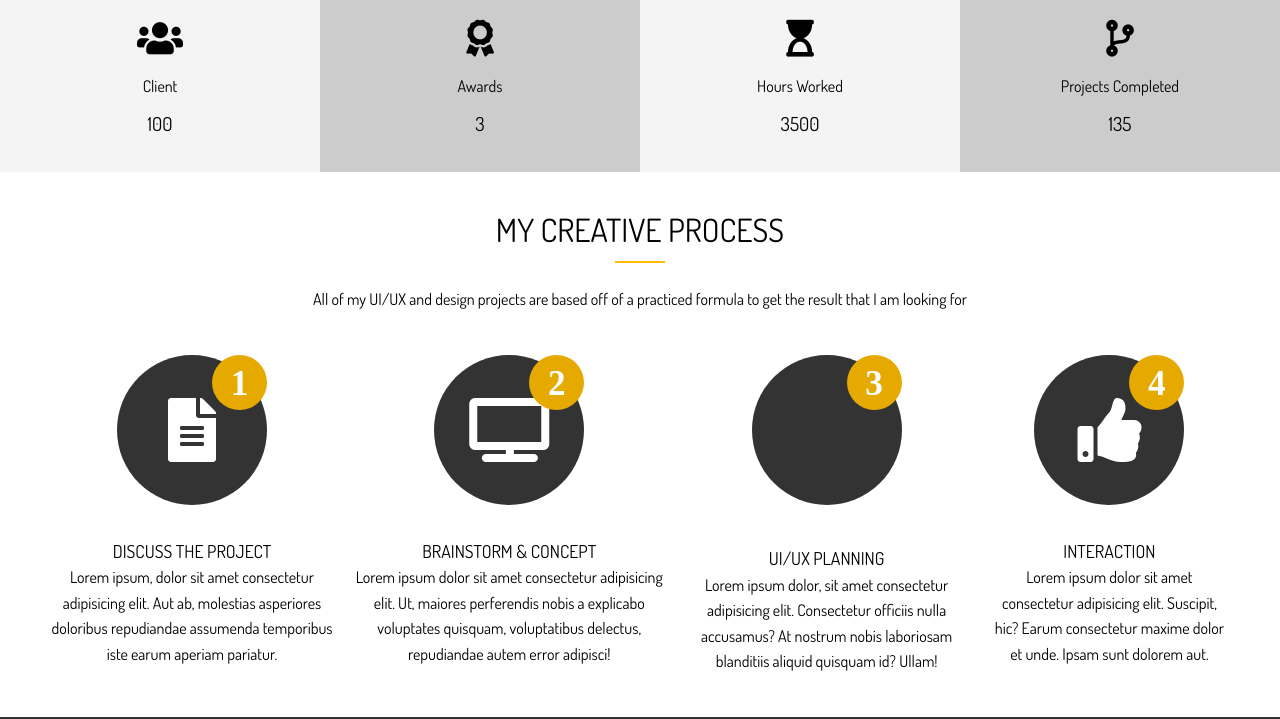
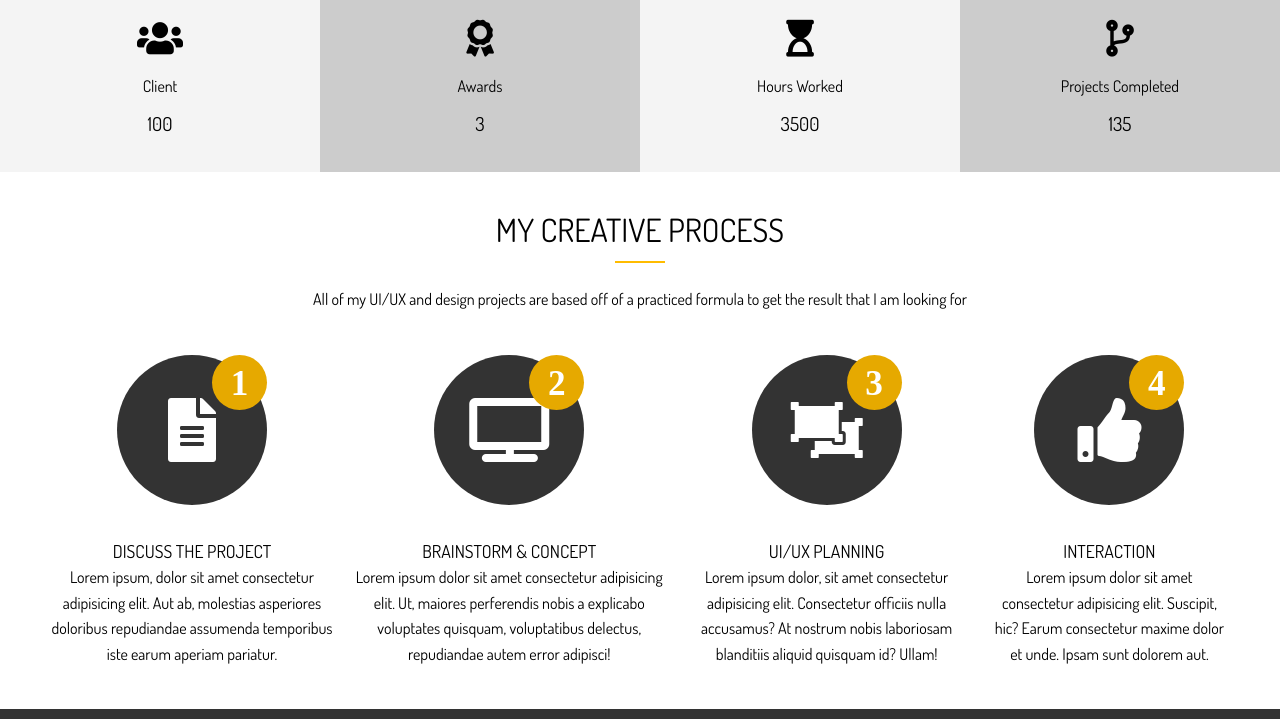
Before and after one commit to diearcuri/sass-practice, a plain HTML site: page modern html and css from the beginning/chapter 15/index.html in a window 1280 px wide. Shown: the part 1195-1914 px from the top of the page. Drawn offline with Linux system fonts and the light colour scheme.

Commit message:
icon added

```diff
--- a/modern html and css from the beginning/chapter 15/index.html
+++ b/modern html and css from the beginning/chapter 15/index.html
@@ -103,7 +103,7 @@
                     <p>Lorem ipsum dolor sit amet consectetur adipisicing elit. Ut, maiores perferendis nobis a explicabo voluptates quisquam, voluptatibus delectus, repudiandae autem error adipisci!</p>
                 </div>
                 <div class="beside-boxes__box">
-                    <i class="beside-boxes__ikon fas  beside-boxes__ikon--circle"></i>
+                    <i class="beside-boxes__ikon fas fa-object-ungroup beside-boxes__ikon--circle"></i>
                     <h4 class="u-title4 beside-boxes__title">UI/UX Planning</h4>
                     <p>Lorem ipsum dolor, sit amet consectetur adipisicing elit. Consectetur officiis nulla accusamus? At nostrum nobis laboriosam blanditiis aliquid quisquam id? Ullam!</p>
                 </div>
```
Also changed, not shown: site2/index.html (+1 -1 lines).
